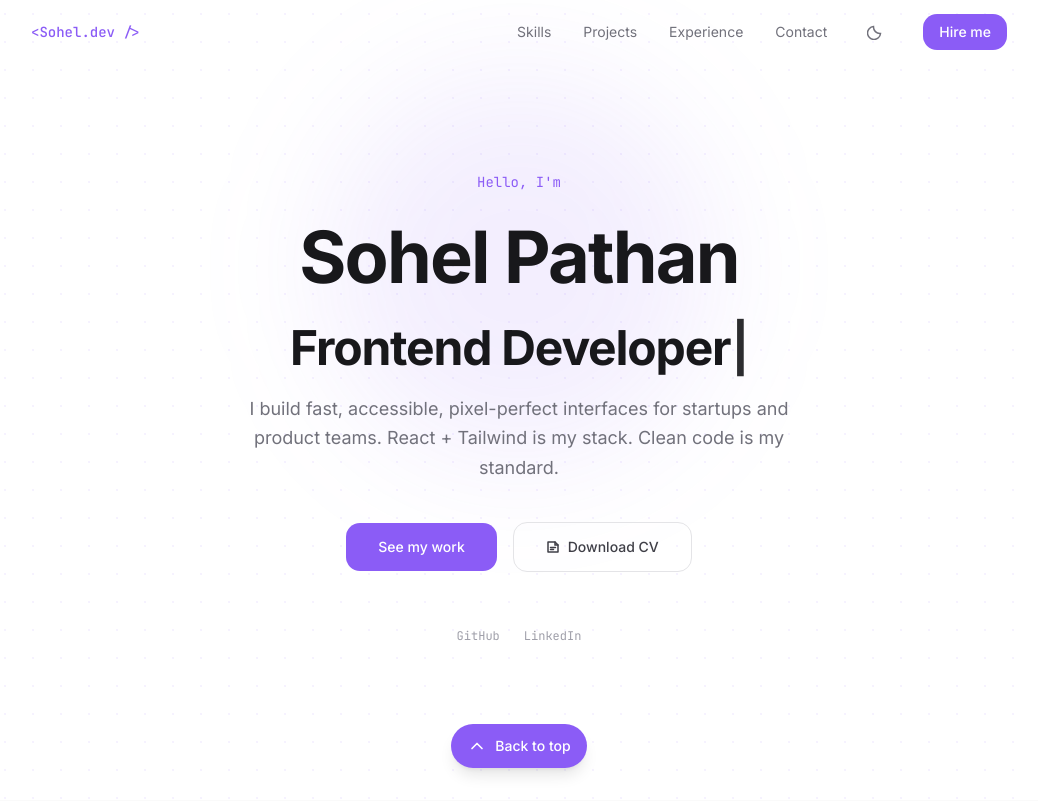
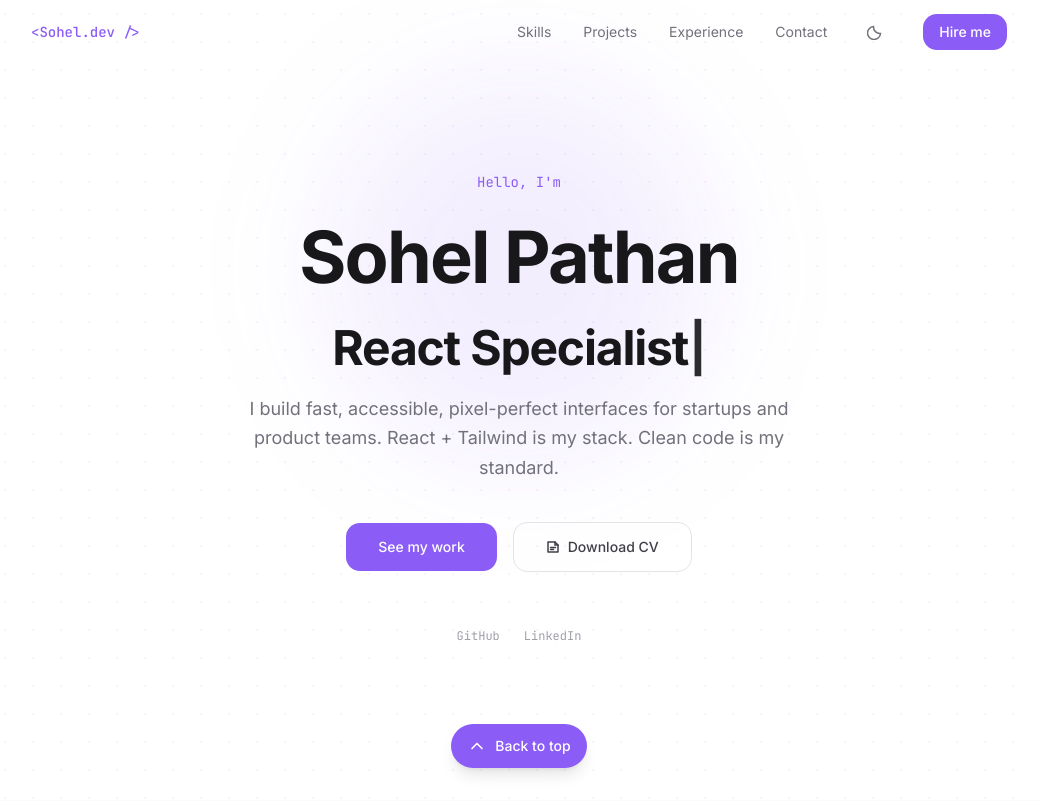
Before and after one commit to Sohelspathan/devfolio, a React (Vite) app: page / in a window 1280 px wide. Shown: the top 801 px of the page, without its empty margins (121-1159 px from the left). Built offline with nearby package versions, Linux system fonts and the light colour scheme.

Commit message:
changing to original

```diff
--- a/src/sections/Hero.jsx
+++ b/src/sections/Hero.jsx
@@ -60,16 +60,16 @@ export default function Hero() {
               options={{
                 strings: [
                   "Frontend Developer",
-                  // "React Specialist",
-                  // "UI Engineer",
-                  // "Motion Developer",
+                  "React Specialist",
+                  "UI Engineer",
+                  "Motion Developer",
                 ],
                 autoStart: true,
                 loop: true,
                 cursor: "|",
                 delay: 50,
                 deleteSpeed: 50,
-                pauseFor: 5500,
+                pauseFor: 1500,
               }}
             />
           </div>
```
